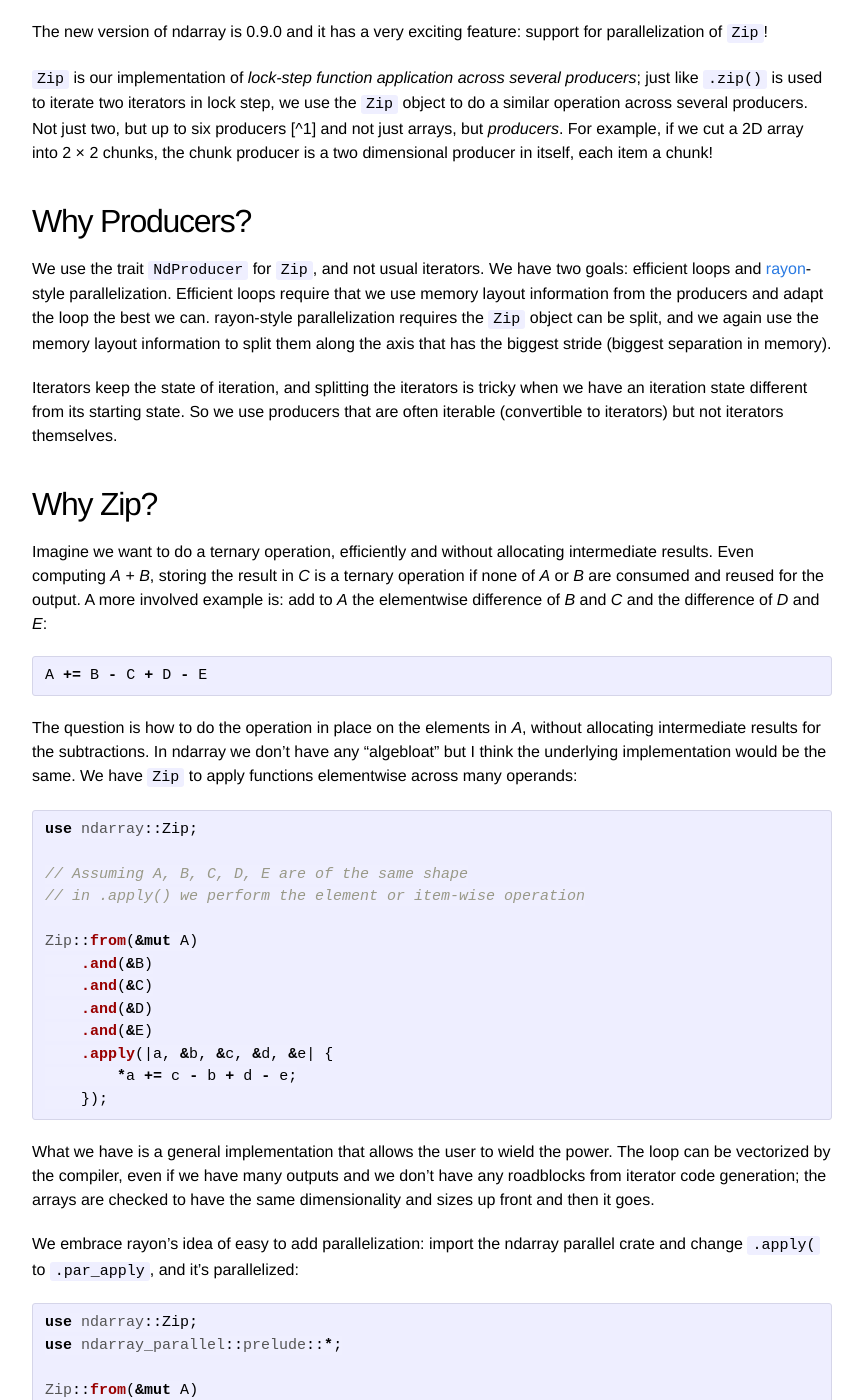
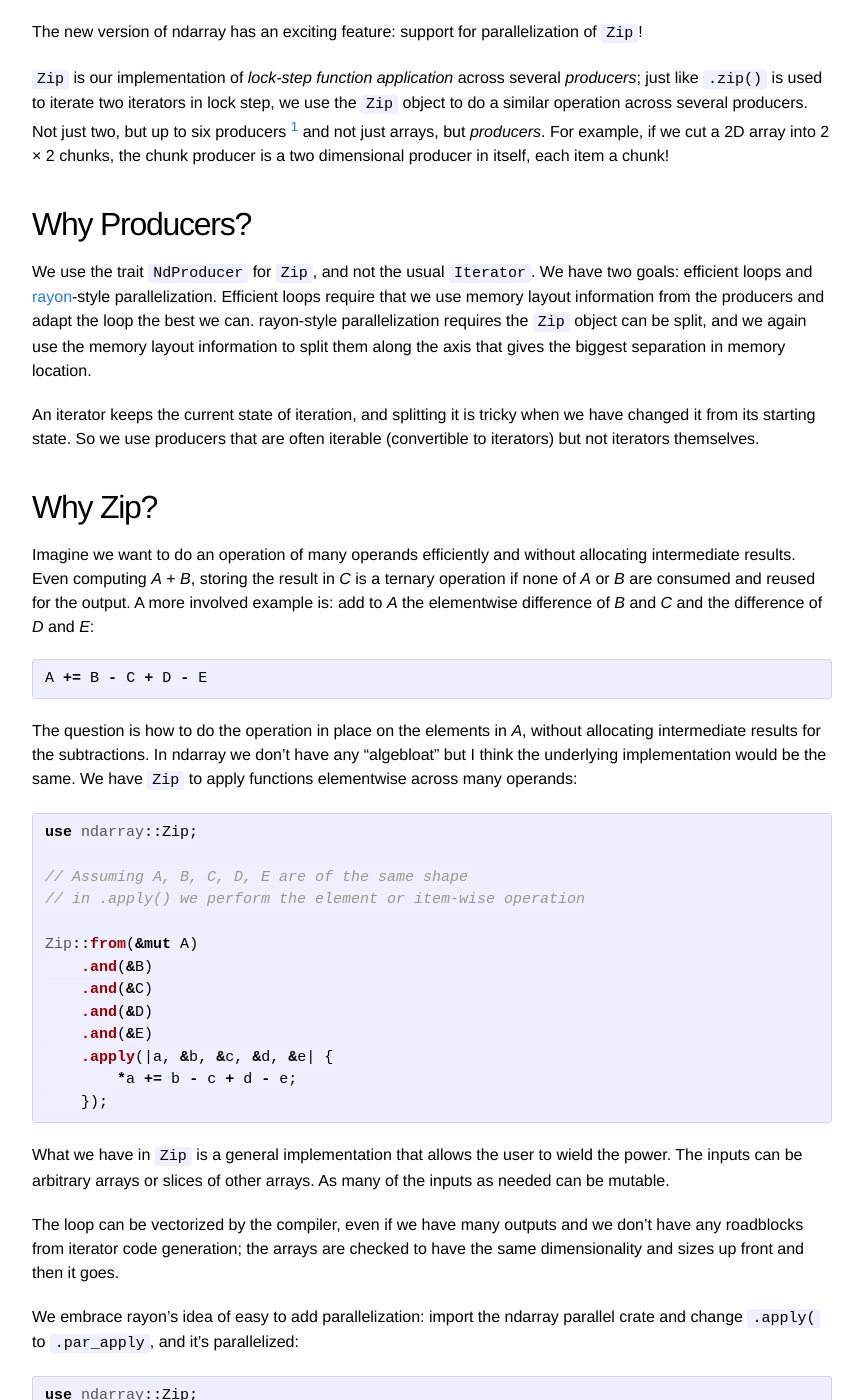
Before and after one commit to bluss/bluss.github.io, a Jekyll site: the page built from _posts/2017-04-09-ndarray-0.9.markdown, in a window 1280 px wide and 1400 px high, scrolled down 391 px. Shown: the whole window, without its empty margins (208-1071 px from the left). Built offline with Jekyll 4.4.1, drawn with Linux system fonts in a browser that asks for light colours; some of the changed text lies outside the part shown.

Commit message:
Edits for the ndarray post

```diff
--- a/_posts/2017-04-09-ndarray-0.9.markdown
+++ b/_posts/2017-04-09-ndarray-0.9.markdown
@@ -18,38 +18,39 @@
 
 [1]: https://github.com/bluss/rust-ndarray
 
-The new version of ndarray is 0.9.0 and it has a very exciting feature: support
-for parallelization of `Zip`!
+The new version of ndarray has an exciting feature: support for parallelization
+of `Zip`!
 
-`Zip` is our implementation of *lock-step function application across
-several producers*; just like `.zip()` is used to iterate two iterators in
+`Zip` is our implementation of *lock-step function application* across
+several *producers*; just like `.zip()` is used to iterate two iterators in
 lock step, we use the `Zip` object to do a similar operation across several
 producers. Not just two, but up to six producers [^1] and not just arrays,
 but *producers*. For example, if we cut a 2D array into 2 × 2 chunks,
 the chunk producer is a two dimensional producer in itself, each item a chunk!
 
+[^1]: Limited only by our willingness to use macros to implement it for more tuple arities
+
 ## Why Producers?
 
-We use the trait `NdProducer` for `Zip`, and not usual iterators. We have two
-goals: efficient loops and [rayon][rayon]-style parallelization. Efficient
+We use the trait `NdProducer` for `Zip`, and not the usual `Iterator`. We have
+two goals: efficient loops and [rayon][rayon]-style parallelization. Efficient
 loops require that we use memory layout information from the producers and
 adapt the loop the best we can. rayon-style parallelization requires the `Zip`
 object can be split, and we again use the memory layout information to split
-them along the axis that has the biggest stride (biggest separation in memory).
+them along the axis that gives the biggest separation in memory location.
 
-Iterators keep the state of iteration, and splitting the iterators is tricky
-when we have an iteration state different from its starting state. So we use
-producers that are often iterable (convertible to iterators) but not iterators
-themselves.
+An iterator keeps the current state of iteration, and splitting it is tricky
+when we have changed it from its starting state. So we use producers that are
+often iterable (convertible to iterators) but not iterators themselves.
 
 [rayon]: http://smallcultfollowing.com/babysteps/blog/2017/04/06/rayon-0-7-released/
 
 ## Why Zip?
 
-Imagine we want to do a ternary operation, efficiently and without allocating
-intermediate results. Even computing *A* + *B*, storing the result in *C* is
-a ternary operation if none of *A* or *B* are consumed and reused for the
-output. A more involved example is: add to *A* the elementwise difference
+Imagine we want to do an operation of many operands efficiently and without
+allocating intermediate results. Even computing *A* + *B*, storing the result
+in *C* is a ternary operation if none of *A* or *B* are consumed and reused for
+the output. A more involved example is: add to *A* the elementwise difference
 of *B* and *C* and the difference of *D* and *E*:
 
 {% highlight rust %}
@@ -73,12 +74,15 @@
     .and(&D)
     .and(&E)
     .apply(|a, &b, &c, &d, &e| {
-    	*a += c - b + d - e;
+    	*a += b - c + d - e;
     });
 {% endhighlight %}
 
-What we have is a general implementation that allows the user to wield the
-power. The loop can be vectorized by the compiler, even if we have many outputs
+What we have in `Zip` is a general implementation that allows the user to wield the
+power. The inputs can be arbitrary arrays or slices of other arrays. As many
+of the inputs as needed can be mutable.
+
+The loop can be vectorized by the compiler, even if we have many outputs
 and we don't have any roadblocks from iterator code generation; the arrays
 are checked to have the same dimensionality and sizes up front and then it goes.
 
@@ -95,7 +99,7 @@
     .and(&E)
     .and(&D)
     .par_apply(|a, &c, &b, &d, &e| {
-    	*a += c - b + d - e;
+    	*a += b - c + d - e;
     });
 {% endhighlight %}
 
@@ -119,11 +123,11 @@
   row and column iterables (and you guessed it — producers).
 
   “gen” is for generalized; the method name `rows()` is already taken for returning
-  the *row count*.
+  the row count.
 
-  We have generalized it to higher dimensions this way: an array with
+  We have generalized it to higher dimensions in this way: an array with
   dimensions *m* × *n* × *k* has *m* × *k* generalized rows, each of *k*
-  elements (it's like *m* times a matrix of dimension *n* × *k*).
+  elements (it's like *m* stacked matrices of dimension *n* × *k*).
 
 See the [full release notes for details][rn].
 
```
